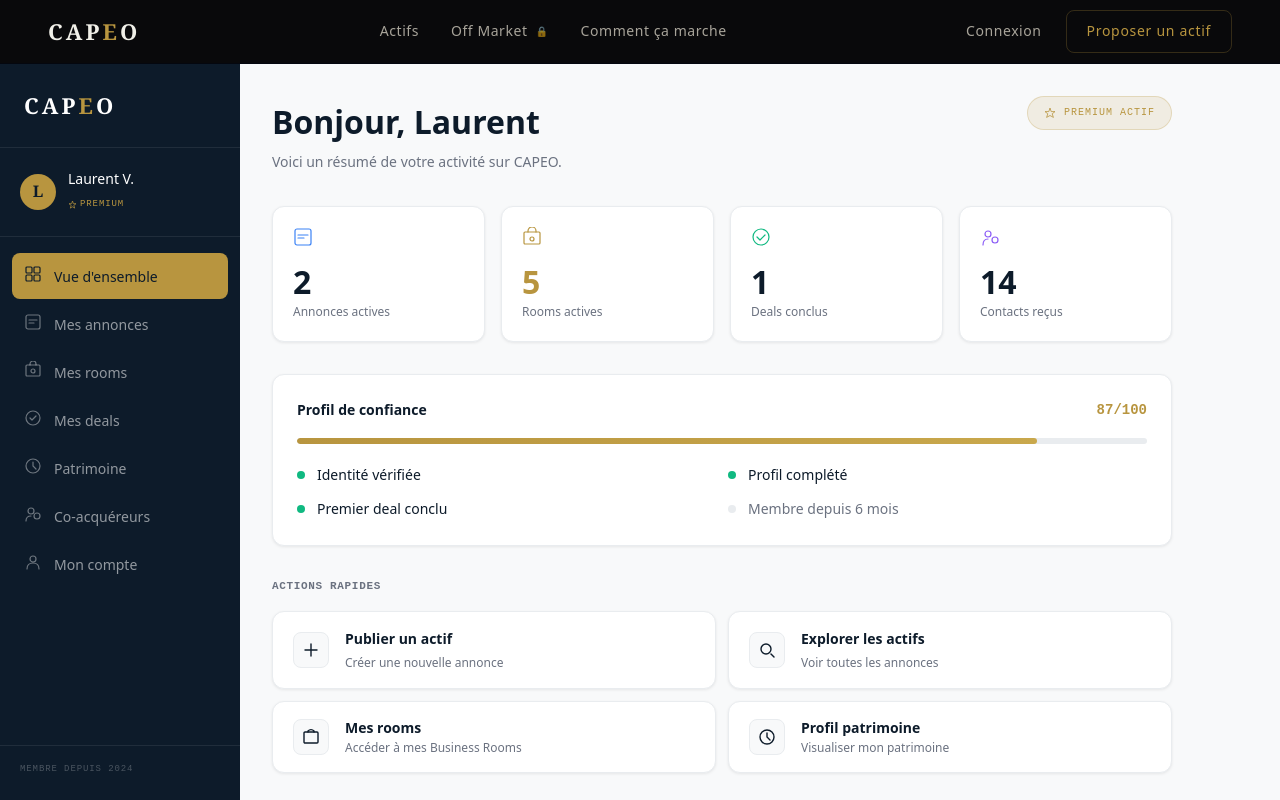
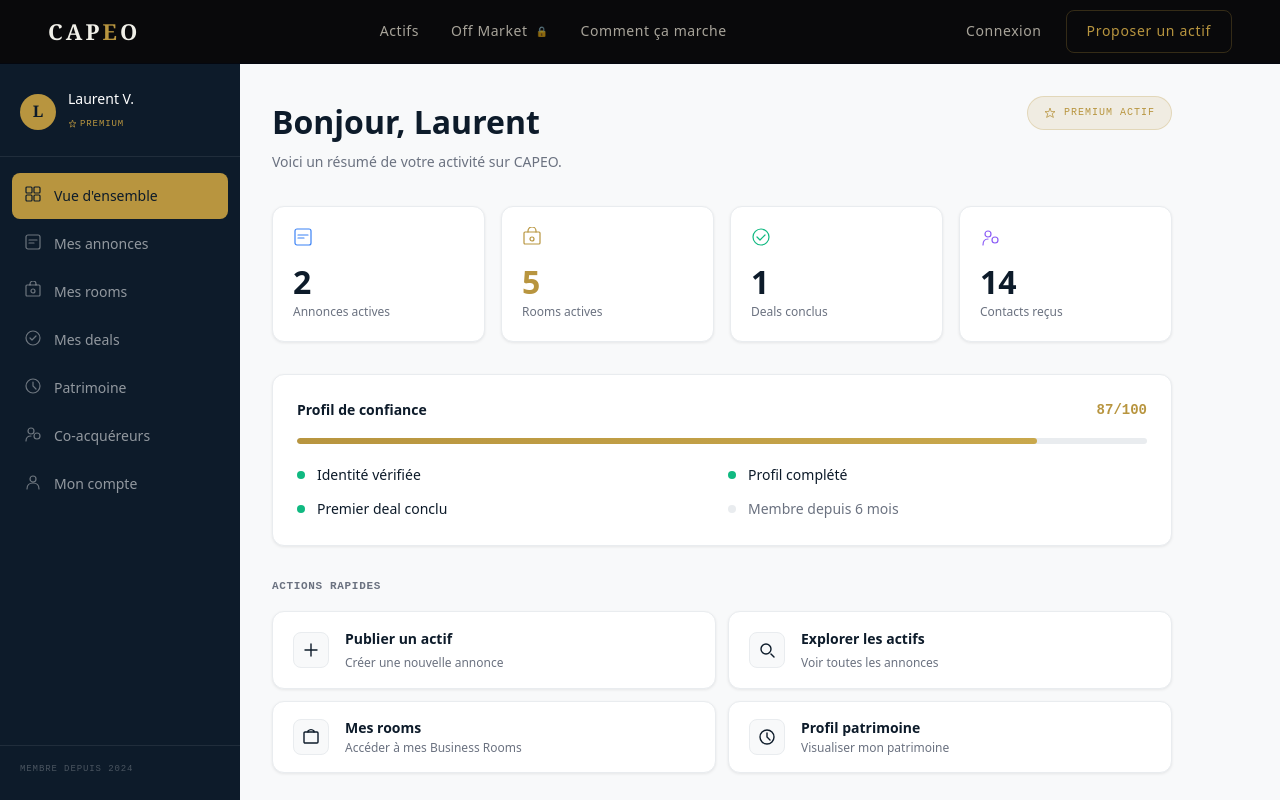
Before and after one commit to devcapeo/CAPEO, a React (Vite) app: page /dashboard in a window 1280 px wide. Shown: the top 800 px of the page. Built offline with nearby package versions, Linux system fonts and the light colour scheme.

Commit message:
Update Dashboard.jsx

```diff
--- a/src/pages/Dashboard/Dashboard.jsx
+++ b/src/pages/Dashboard/Dashboard.jsx
@@ -178,11 +178,6 @@ export default function Dashboard() {
       <aside className="dash-sidebar">
         <div className="dash-sidebar__inner">
 
-          {/* Logo */}
-          <div className="dash-sidebar__logo">
-            CAP<span>E</span>O
-          </div>
-
           {/* Profil */}
           <div className="dash-sidebar__profile">
             <div className="dash-sidebar__avatar">
```
